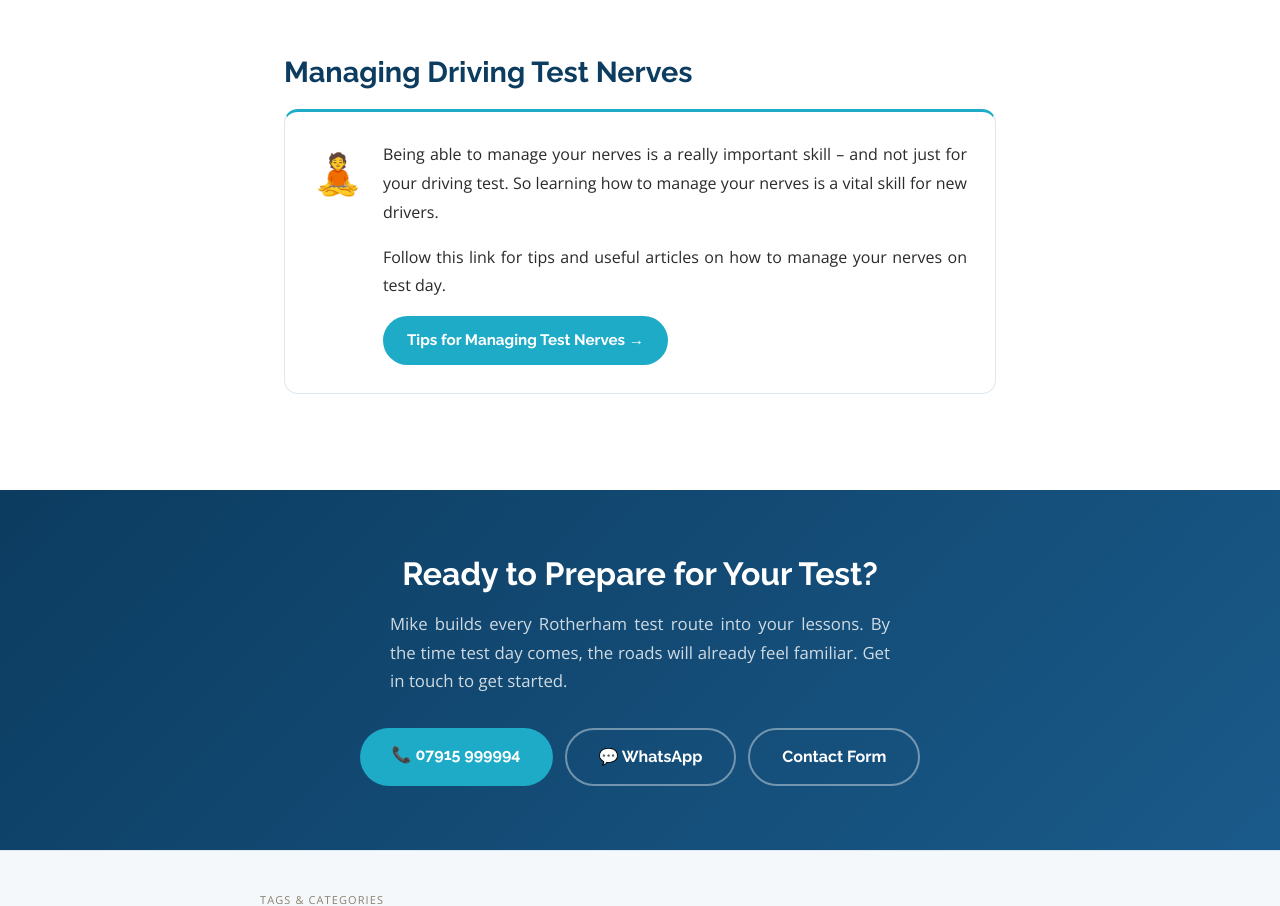
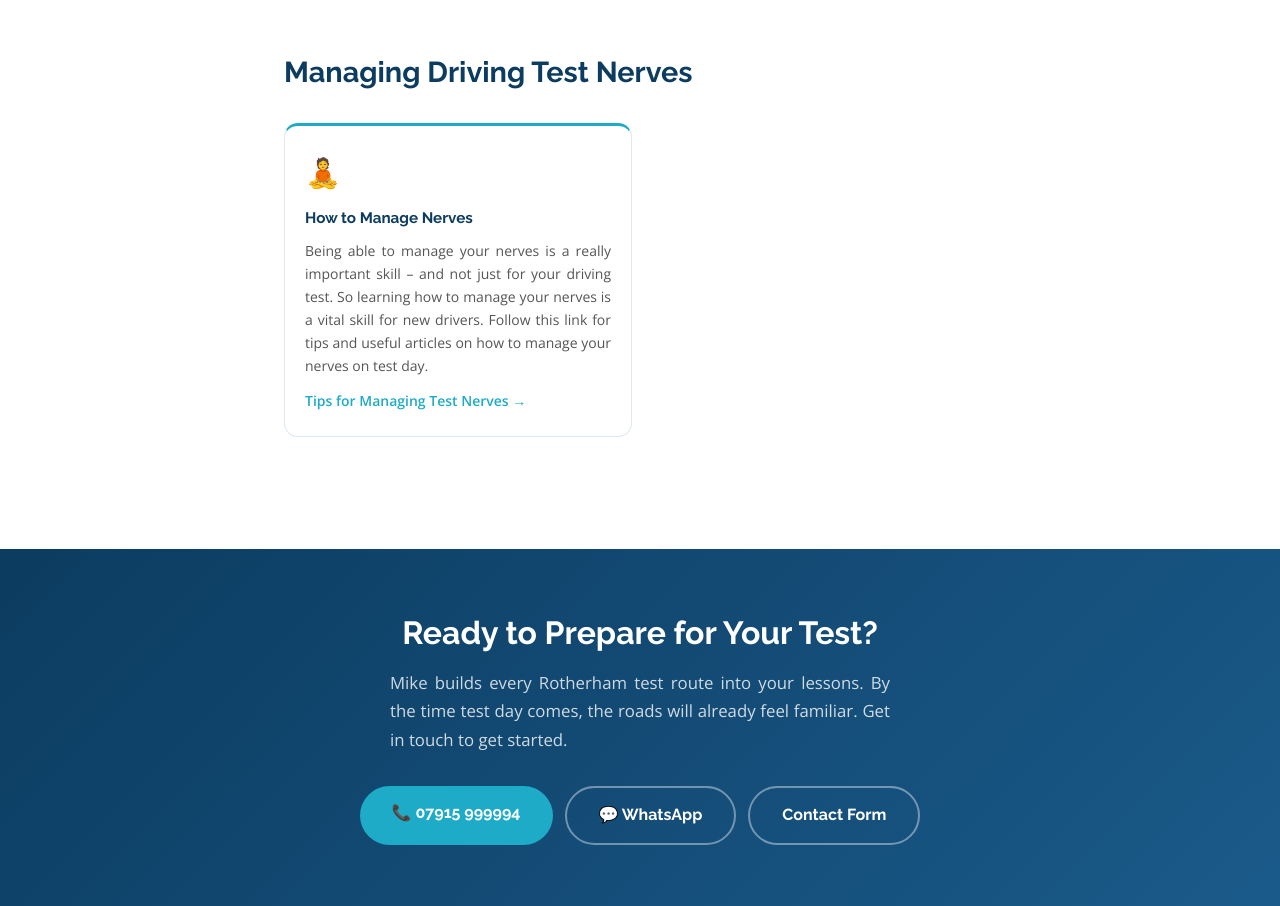
Before and after one commit to mikehinton-wq/mods-website, a React (Vite) app: page /the-driving-test in a window 1280 px wide. Shown: the part 3529-4435 px from the top of the page. Built offline with nearby package versions, Linux system fonts and the light colour scheme.

Commit message:
Update site

```diff
--- a/src/pages/TheDrivingTest.jsx
+++ b/src/pages/TheDrivingTest.jsx
@@ -169,12 +169,12 @@ export default function TheDrivingTest() {
           </div>
 
           <h2 style={s.h2}>Managing Driving Test Nerves</h2>
-          <div style={{ background: '#fff', border: '1px solid #dde8f0', borderRadius: 14, padding: '28px', borderTop: '3px solid #1EABC7', display: 'flex', alignItems: 'flex-start', gap: 20, margin: '16px 0' }}>
-            <span style={{ fontSize: '2.5rem', flexShrink: 0 }}>🧘</span>
-            <div>
-              <p style={{ ...s.p, marginBottom: 16 }}>Being able to manage your nerves is a really important skill – and not just for your driving test. So learning how to manage your nerves is a vital skill for new drivers.</p>
-              <p style={{ ...s.p, marginBottom: 16 }}>Follow this link for tips and useful articles on how to manage your nerves on test day.</p>
-              <a href="https://readytopass.campaign.gov.uk/driving-test-nerves/" target="_blank" rel="noreferrer" style={{ display: 'inline-block', background: '#1EABC7', color: 'white', fontFamily: 'Raleway, sans-serif', fontWeight: 700, fontSize: '0.95rem', padding: '12px 24px', borderRadius: 50, textDecoration: 'none' }}>
+          <div style={s.tipGrid} className="mobile-1col">
+            <div style={s.tipCard}>
+              <span style={s.tipIcon}>🧘</span>
+              <strong style={s.tipTitle}>How to Manage Nerves</strong>
+              <p style={s.tipDesc}>Being able to manage your nerves is a really important skill – and not just for your driving test. So learning how to manage your nerves is a vital skill for new drivers. Follow this link for tips and useful articles on how to manage your nerves on test day.</p>
+              <a href="https://readytopass.campaign.gov.uk/driving-test-nerves/" target="_blank" rel="noreferrer" style={{ display: 'inline-block', marginTop: 12, color: '#1EABC7', fontWeight: 700, fontSize: '0.875rem', textDecoration: 'none' }}>
                 Tips for Managing Test Nerves →
               </a>
             </div>
```
